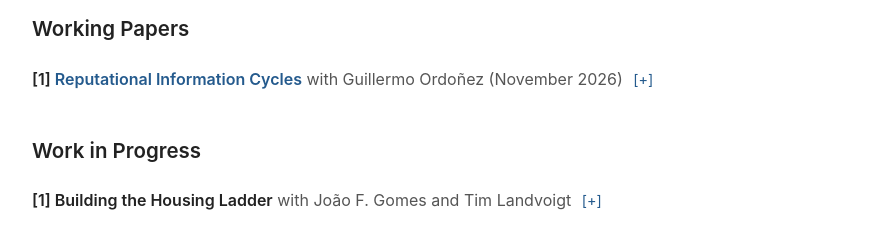
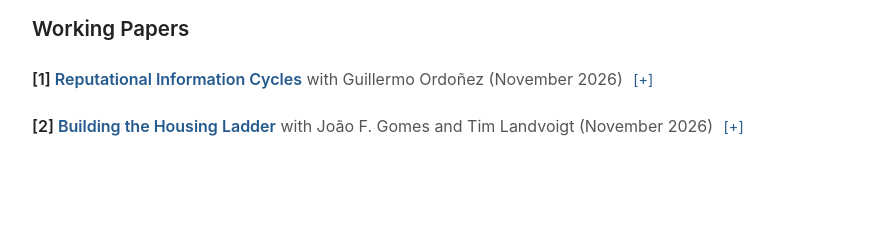
Before and after one commit to renanmuta/renanmuta.github.io, a plain HTML site: page research.html in a window 1280 px wide. Shown: the part 177-426 px from the top of the page, without its empty margins (188-1082 px from the left). Drawn offline with Linux system fonts and the light colour scheme.

Commit message:
Move Building the Housing Ladder to working papers with SSRN link
Co-Authored-By: Claude Opus 5.5 <noreply@anthropic.com>

```diff
--- a/research.html
+++ b/research.html
@@ -52,15 +52,11 @@
           <p>Reputational incentives can narrow disagreement among professional forecasters and make their consensus less accurate. In our model, skilled forecasters extract more information from a signal that contains a shared error. When evaluated relative to their peers, forecasters overweight that signal to demonstrate skill, amplifying the shared error in the consensus. In Bloomberg’s U.S. inflation survey, forecast errors carry larger ranking penalties and forecasts cluster more tightly when the inflation risk premium is high. We interpret high-premium periods as times when reputational stakes are greater. As those stakes rise and fall, the distortion in what forecasters report changes, generating cycles in how much information the consensus conveys.</p>
         </div>
       </article>
-    </section>
-
-    <section class="research-section numbered">
-      <h2>Work in Progress</h2>
 
       <article class="paper">
         <p class="paper-line">
-          <span class="paper-title">Building the Housing Ladder</span>
-          <span class="paper-authors">with João F. Gomes and Tim Landvoigt</span>
+          <a class="paper-title" href="https://papers.ssrn.com/sol3/papers.cfm?abstract_id=7726958" target="_blank" rel="noopener">Building the Housing Ladder</a>
+          <span class="paper-authors">with João F. Gomes and Tim Landvoigt (November 2026)</span>
           <button class="abstract-toggle" type="button" aria-expanded="false" aria-controls="abstract-bhl" aria-label="Show abstract" title="Show abstract"></button>
         </p>
         <div class="abstract" id="abstract-bhl" hidden>
```
